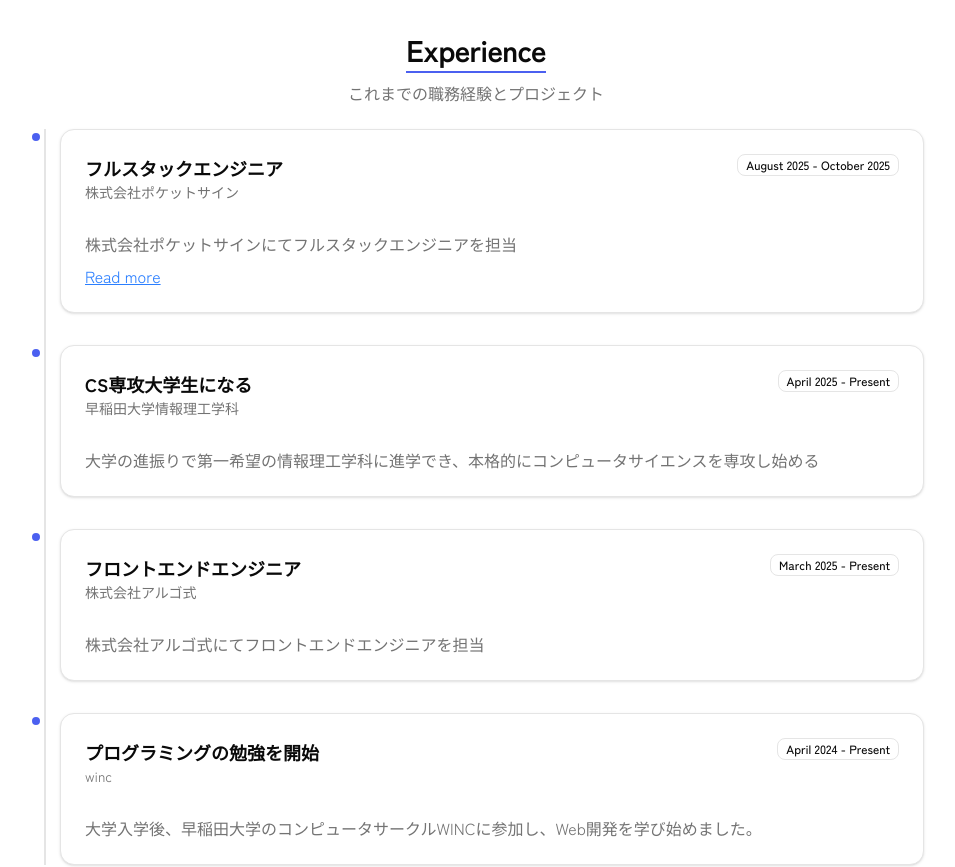
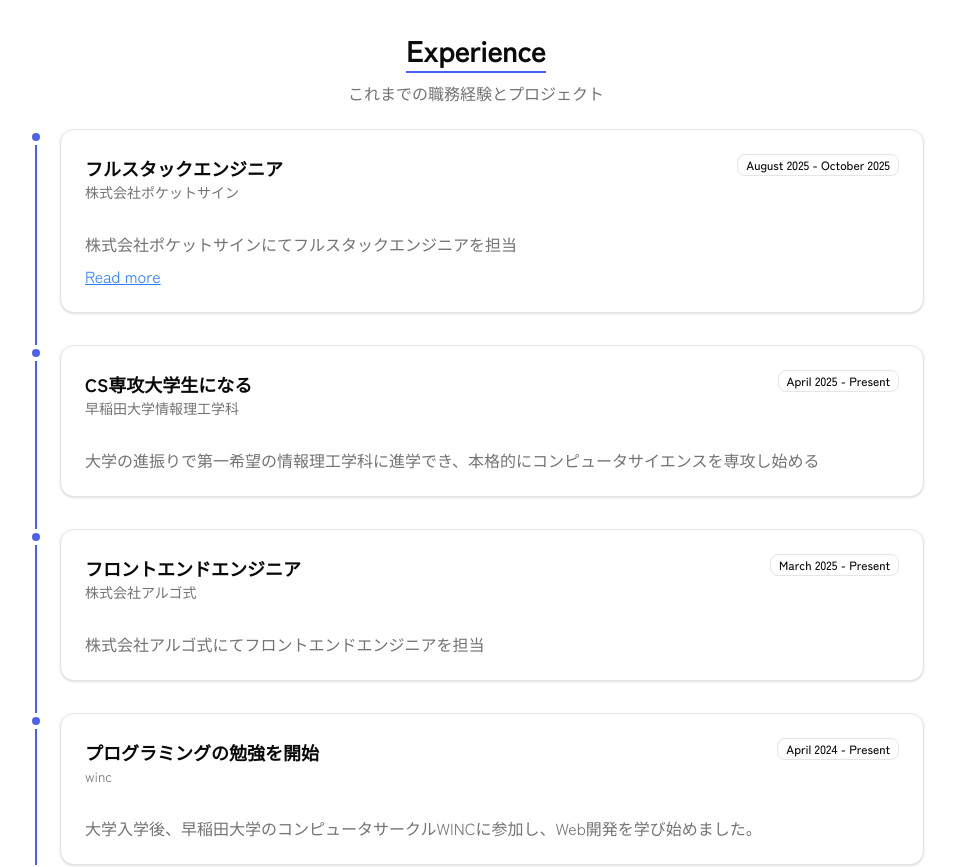
Before and after one commit to tsukuneA1/tsukuneA1_portfolio, a Next.js app: page / in a window 1280 px wide. Shown: the part 1000-1867 px from the top of the page, without its empty margins (164-1119 px from the left). Built offline with nearby package versions, Linux system fonts and the light colour scheme.

Commit message:
fix:Experienceのスタイリング

```diff
--- a/app/page.tsx
+++ b/app/page.tsx
@@ -16,7 +16,7 @@ export default function Home() {
 		<div className="min-h-screen">
 			<div className="container mx-auto px-4 py-8 space-y-24">
 				{/* Biography Section */}
-				<section id="biography" className="space-y-6">
+				<section id="biography" className="space-y-4 md:space-y-6">
 					<div className="text-center space-y-4">
 						<RotatableAvatar src="avatar.png" alt="TsukuneA1's Avatar" />
 						<TypographyH1 text="TsukuneA1" />
@@ -101,7 +101,7 @@ export default function Home() {
 					</div>
 					<div className="max-w-4xl mx-auto">
 						<div className="relative">
-							<div className="absolute left-4 top-0 bottom-0 w-0.5 bg-border"></div>
+							<div className="absolute left-[7px] top-0 bottom-0 w-0.5 bg-border bg-primary-accent"></div>
 
 							<div className="space-y-8">
 								{EXPERIENCE_DATA.map((experience, index) => (
```
